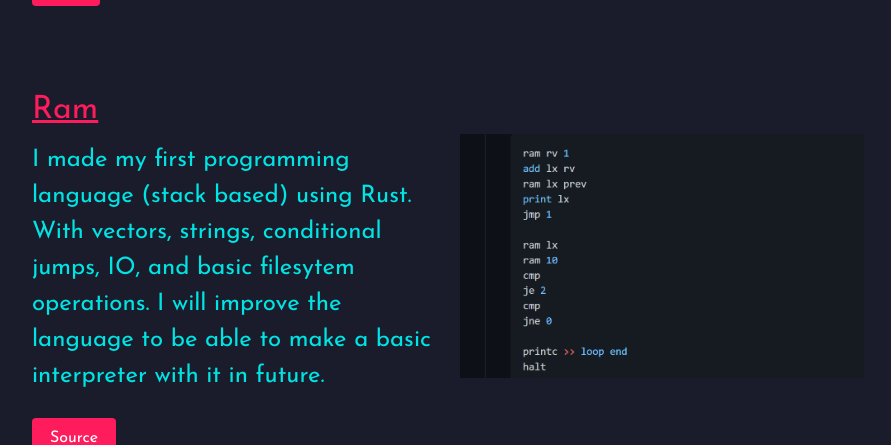
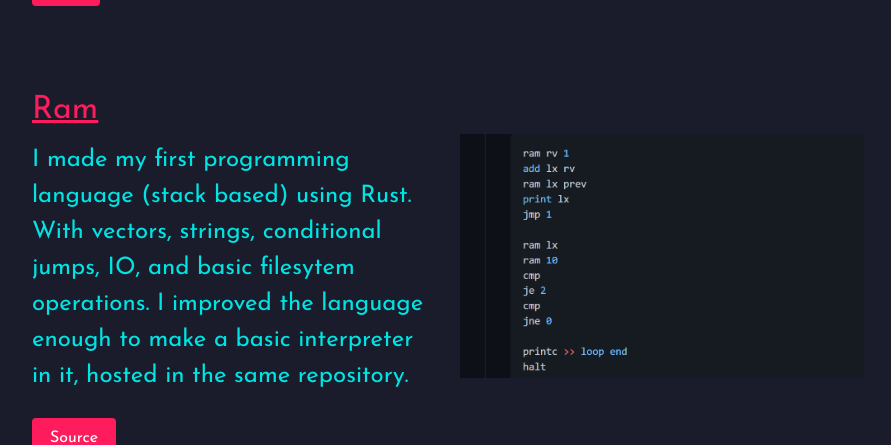
Before and after one commit to ujjwal-kr/mywebsite, a React (Create React App) app: page /projects in a window 1280 px wide. Shown: the part 1160-1605 px from the top of the page, without its empty margins (192-1083 px from the left). Built offline with nearby package versions, Linux system fonts and the light colour scheme.

Commit message:
ram update

```diff
--- a/src/data.ts
+++ b/src/data.ts
@@ -34,7 +34,7 @@
     {
         title: 'Ram',
         source: 'https://github.com/ujjwal-kr/ram',
-        body: 'I made my first programming language (stack based) using Rust. With vectors, strings, conditional jumps, IO, and basic filesytem operations. I will improve the language to be able to make a basic interpreter with it in future.',
+        body: 'I made my first programming language (stack based) using Rust. With vectors, strings, conditional jumps, IO, and basic filesytem operations. I improved the language enough to make a basic interpreter in it, hosted in the same repository.',
         live: {text: 'Source', url :"https://github.com/ujjwal-kr/ram"},
         img: ramImg,
     },
```
